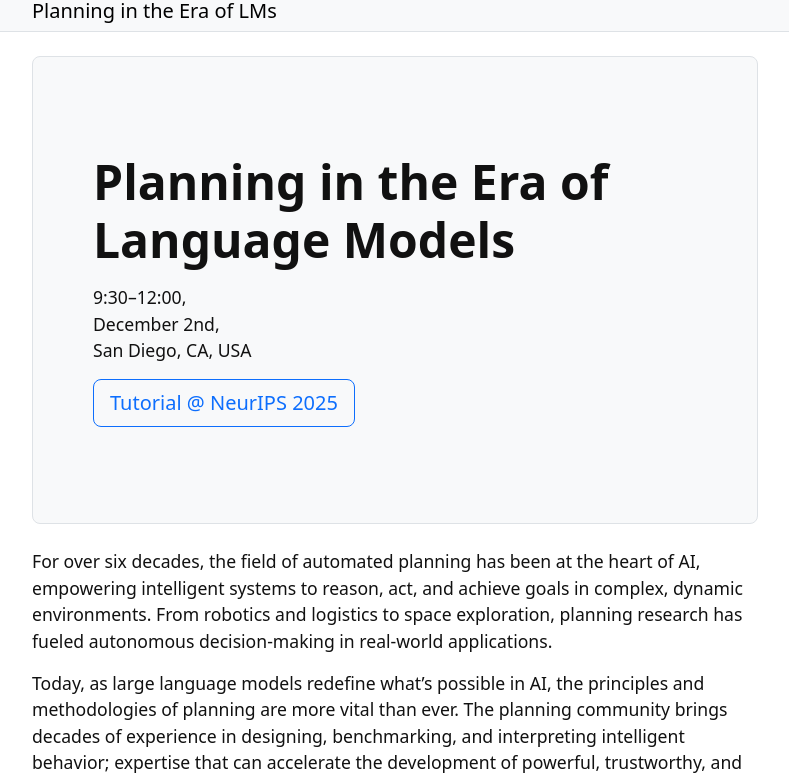
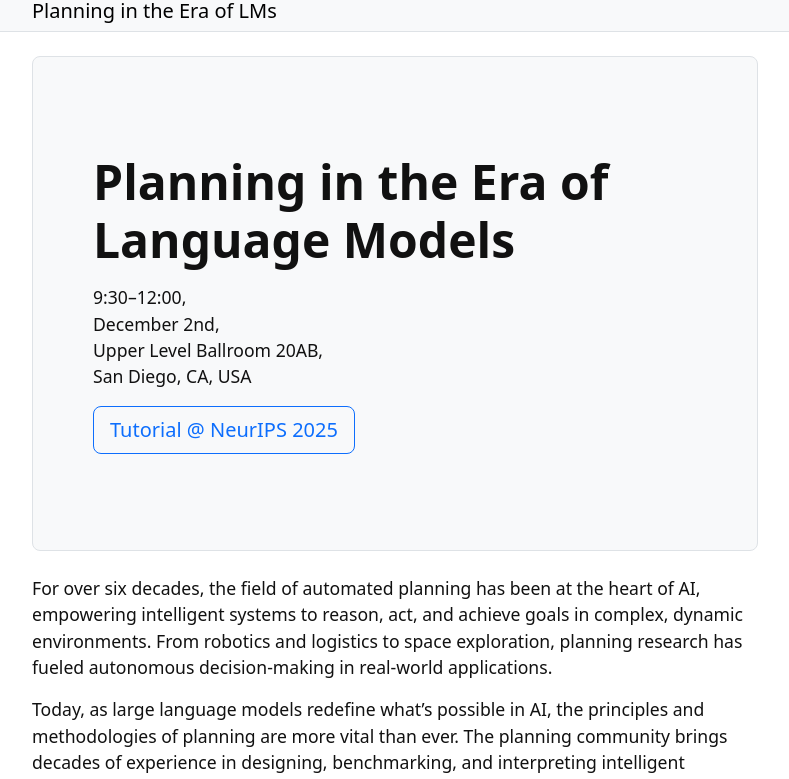
Before and after one commit to planning-llm-era/planning-llm-era.github.io, a Jekyll site: the page built from index.md, in a window 1280 px wide and 900 px high, cut to the strip 121-900 px from the top of the window. Shown: the whole strip, without its empty margins (245-1034 px from the left). Built offline with Jekyll 4.4.1, drawn with Linux system fonts in a browser that asks for light colours.

Commit message:
adding room for NeurIPS

```diff
--- a/index.md
+++ b/index.md
@@ -3,7 +3,7 @@ title: Home
 layout: page
 ---
 
-{% include jumbotron.html heading="Planning in the Era of Language Models" text="9:30--12:00,<br>December 2nd,<br>San Diego, CA, USA" button-text="Tutorial @ NeurIPS 2025" button-color="outline-primary" button-link="https://neurips.cc/virtual/2025/tutorial/109596" border=true %}
+{% include jumbotron.html heading="Planning in the Era of Language Models" text="9:30--12:00,<br>December 2nd,<br>Upper Level Ballroom 20AB,<br>San Diego, CA, USA" button-text="Tutorial @ NeurIPS 2025" button-color="outline-primary" button-link="https://neurips.cc/virtual/2025/tutorial/109596" border=true %}
 
 
 
```
